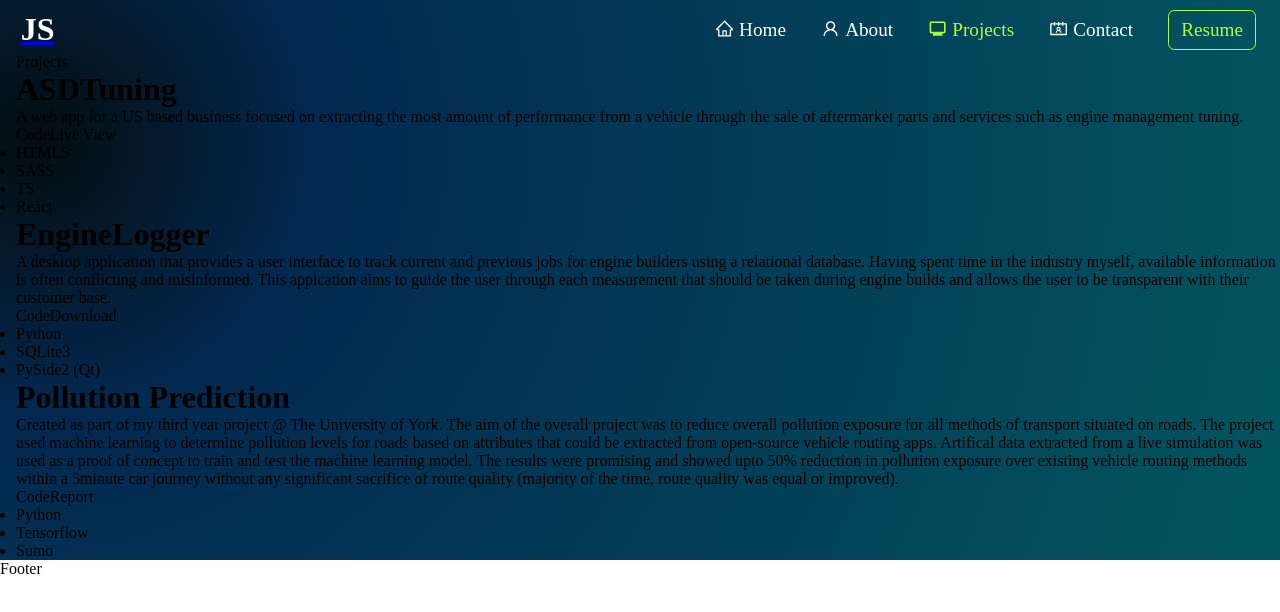
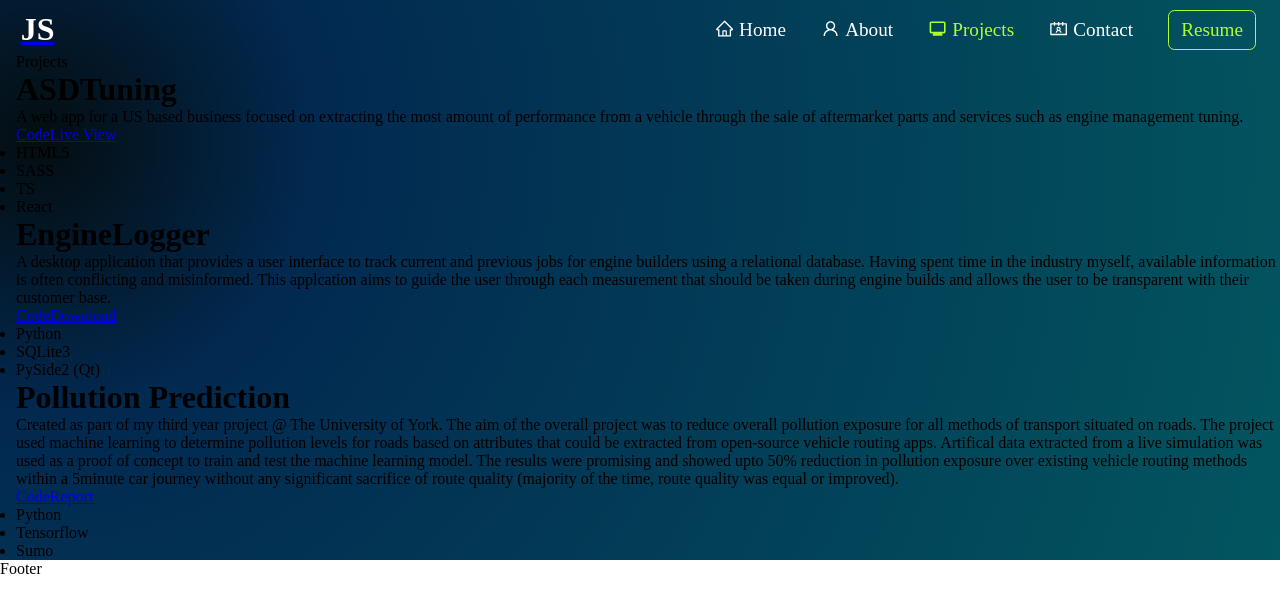
Before and after one commit to JSchoonbrood/Portfolio, a React (Create React App) app: page /projects in a window 1280 px wide. Shown: the top 612 px of the page. Built offline with nearby package versions, Linux system fonts and the light colour scheme.

Commit message:
Unused var fix and anchor tags fix

```diff
--- a/src/App.tsx
+++ b/src/App.tsx
@@ -1,6 +1,5 @@
 import React from "react";
-import logo from "./logo.svg";
-import { Routes, Route, Link } from "react-router-dom";
+import { Routes, Route } from "react-router-dom";
 import { About, Hero, Navbar, Projects, Left } from "./components";
 import { Footer } from "./containers";
 
--- a/src/components/navbar/Navbar.tsx
+++ b/src/components/navbar/Navbar.tsx
@@ -1,4 +1,3 @@
-import React, { useState } from "react";
 import {
 	AiOutlineHome,
 	AiOutlineUser,
--- a/src/components/projects/Projects.tsx
+++ b/src/components/projects/Projects.tsx
@@ -12,8 +12,8 @@ const Projects = () => {
 						amount of performance from a vehicle through the sale of aftermarket
 						parts and services such as engine management tuning.
 					</p>
-					<a>Code</a>
-					<a>Live View</a>
+					<a href="#">Code</a>
+					<a href="#">Live View</a>
 					<ul>
 						<li>HTML5</li>
 						<li>SASS</li>
@@ -32,8 +32,8 @@ const Projects = () => {
 						during engine builds and allows the user to be transparent with
 						their customer base.
 					</p>
-					<a>Code</a>
-					<a>Download</a>
+					<a href="#">Code</a>
+					<a href="#">Download</a>
 					<ul>
 						<li>Python</li>
 						<li>SQLite3</li>
@@ -55,8 +55,8 @@ const Projects = () => {
 						5minute car journey without any significant sacrifice of route
 						quality (majority of the time, route quality was equal or improved).
 					</p>
-					<a>Code</a>
-					<a>Report</a>
+					<a href="#">Code</a>
+					<a href="#">Report</a>
 					<ul>
 						<li>Python</li>
 						<li>Tensorflow</li>
```
